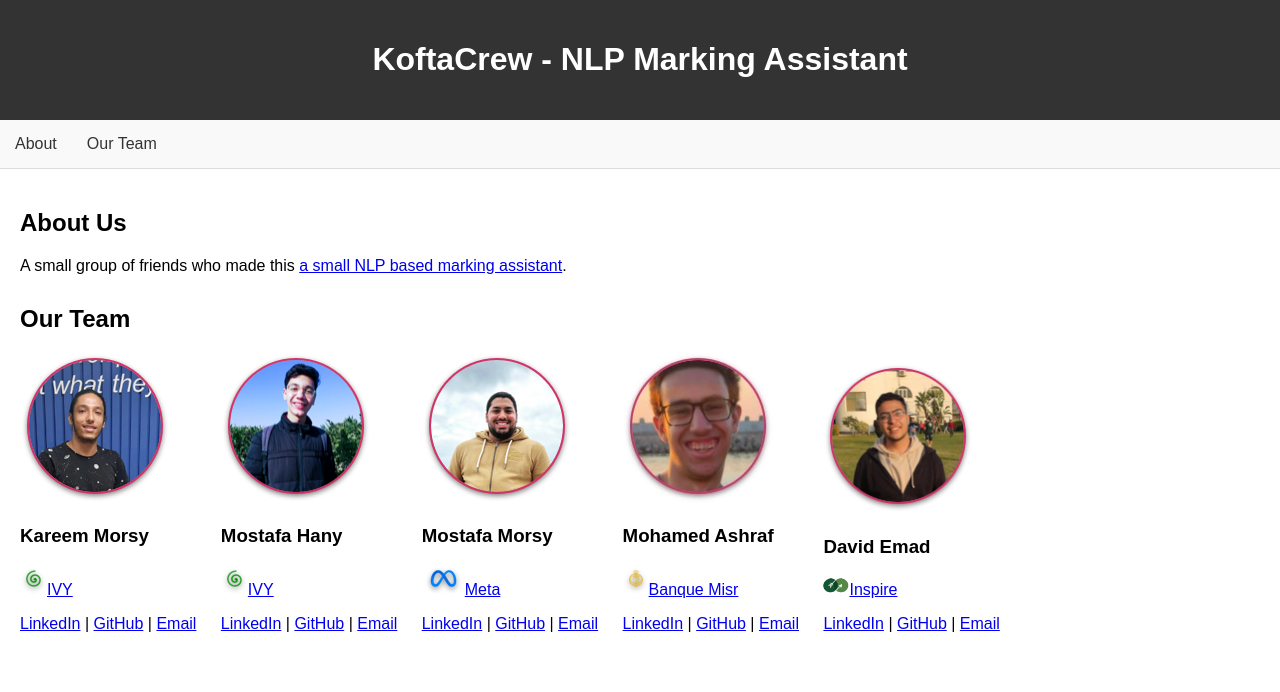
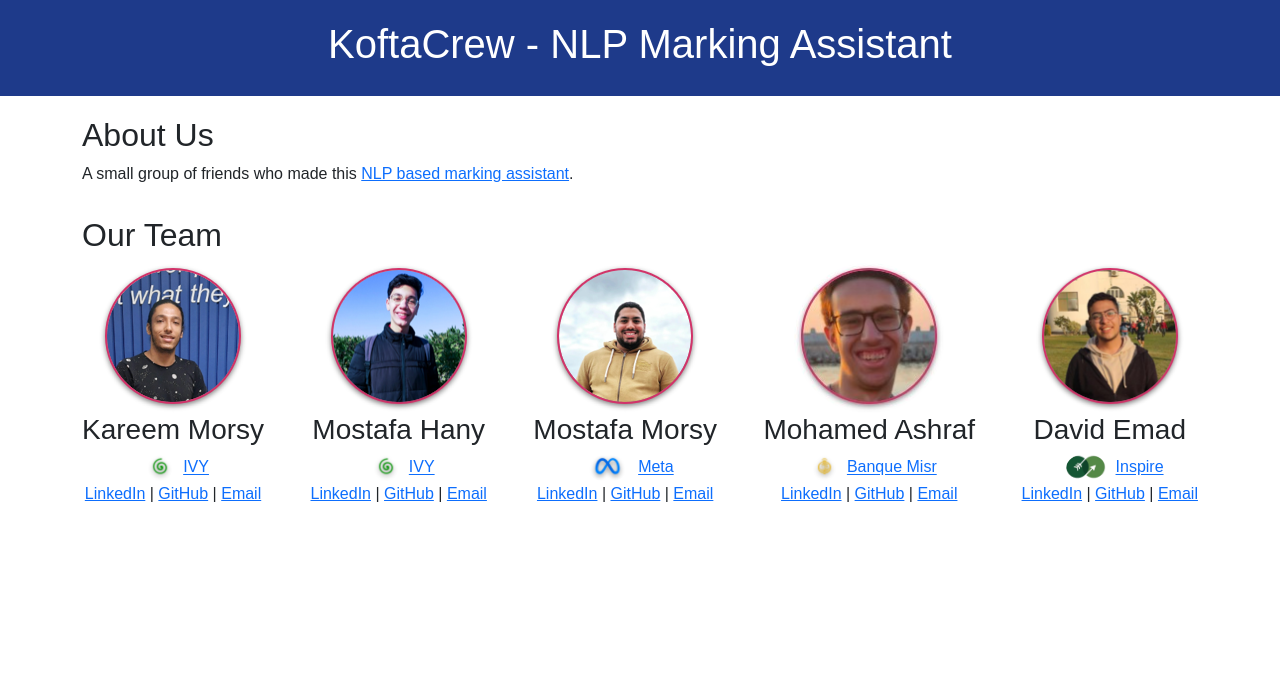
Before and after one commit to KoftaCrew/team-info, a plain HTML site: page index.html in a window 1280 px wide. Drawn offline with nearby package versions, Linux system fonts and the light colour scheme.

Commit message:
Some changes (#1)

```diff
--- a/index.html
+++ b/index.html
@@ -5,7 +5,11 @@
   <meta charset="UTF-8">
   <meta name="viewport" content="width=device-width, initial-scale=1.0">
   <title>Team Information</title>
+  <link href="https://unpkg.com/bootstrap@5.3.0/dist/css/bootstrap.min.css" rel="stylesheet"
+    integrity="sha384-9ndCyUaIbzAi2FUVXJi0CjmCapSmO7SnpJef0486qhLnuZ2cdeRhO02iuK6FUUVM" crossorigin="anonymous">
   <link rel="stylesheet" href="styles.css">
+  <link rel="icon" type="image/x-icon"
+    href="https://raw.githubusercontent.com/KoftaCrew/NLP-Marker-Frontend/master/public/favicon.ico">
 </head>
 
 <body>
@@ -13,26 +17,22 @@
     <h1>KoftaCrew - NLP Marking Assistant</h1>
   </header>
 
-  <nav>
-    <ul>
-      <li><a href="#about">About</a></li>
-      <li><a href="#team">Our Team</a></li>
-    </ul>
-  </nav>
-
-  <main>
+  <main class="container">
     <section id="about">
       <h2>About Us</h2>
-      <p>A small group of friends who made this <a href="https://frontend.bravewave-3fb96535.northeurope.azurecontainerapps.io/">a small NLP based marking assistant</a>.</p>
+      <p>A small group of friends who made this <a
+          href="https://frontend.bravewave-3fb96535.northeurope.azurecontainerapps.io/">NLP based marking assistant</a>.
+      </p>
     </section>
 
-    <div id="team">
+    <section id="team">
       <h2>Our Team</h2>
 
+      <div class="team-members">
         <div class="team-member">
           <img src="./assets/kareem.png" alt="Kareem Morsy">
           <h3>Kareem Morsy</h3>
-        <a href="https://unify.ai/"> <img style="display: inline-block; width: fit-content; height: fit-content;"  src="./assets/ivy.png" alt="Ivy Logo">IVY</a>
+          <a href="https://unify.ai/" class="company"> <img src="./assets/ivy.png" alt="Ivy Logo">IVY</a>
           <p>
             <a href="https://www.linkedin.com/in/kreemmorsy/" target="_blank">LinkedIn</a> |
             <a href="https://github.com/KareemMAX" target="_blank">GitHub</a> |
@@ -42,7 +42,7 @@
         <div class="team-member">
           <img src="./assets/bingo.png" alt="Mostafa Hany">
           <h3>Mostafa Hany</h3>
-        <a href="https://unify.ai/"> <img style="display: inline-block; width: fit-content; height: fit-content;"  src="./assets/ivy.png" alt="Ivy Logo">IVY</a>
+          <a href="https://unify.ai/" class="company"> <img src="./assets/ivy.png" alt="Ivy Logo">IVY</a>
           <p>
             <a href="https://www.linkedin.com/in/catbit/" target="_blank">LinkedIn</a> |
             <a href="https://github.com/CatB1t" target="_blank">GitHub</a> |
@@ -52,7 +52,7 @@
         <div class="team-member">
           <img src="./assets/kofta.png" alt="Mostafa Morsy">
           <h3>Mostafa Morsy</h3>
-        <a href="https://about.meta.com/"> <img style="display: inline-block; width: fit-content; height: fit-content;"  src="./assets/meta.png" alt="Ivy Logo">Meta</a>
+          <a href="https://about.meta.com/" class="company"> <img " src=" ./assets/meta.png" alt="Ivy Logo">Meta</a>
           <p>
             <a href="https://www.linkedin.com/in/mostafamorsy2/" target="_blank">LinkedIn</a> |
             <a href="https://github.com/MostafaMorsy28" target="_blank">GitHub</a> |
@@ -62,7 +62,8 @@
         <div class="team-member">
           <img src="./assets/ashraf.png" alt="Mohamed Ashraf">
           <h3>Mohamed Ashraf</h3>
-        <a href="https://www.banquemisr.com/"> <img style="display: inline-block; width: fit-content; height: fit-content;"  src="./assets/bmisr.png" alt="Ivy Logo">Banque Misr</a>
+          <a href="https://www.banquemisr.com/" class="company"> <img src="./assets/bmisr.png" alt="Ivy Logo">Banque
+            Misr</a>
           <p>
             <a href="https://www.linkedin.com/in/m-ashraf-dawood/" target="_blank">LinkedIn</a> |
             <a href="https://github.com/mAshrafDawood" target="_blank">GitHub</a> |
@@ -72,7 +73,7 @@
         <div class="team-member">
           <img src="./assets/Picture5.png" alt="David Emad">
           <h3>David Emad</h3>
-        <a href="https://inspirejo.com/"> <img style="display: inline-block; width: 26px; height: fit-content;"  src="./assets/inspire.png" alt="Ivy Logo">Inspire</a>
+          <a href="https://inspirejo.com/" class="company"> <img src="./assets/inspire.png" alt="Ivy Logo">Inspire</a>
           <p>
             <a href="https://www.linkedin.com/in/david-emad-291b1b1b5/" target="_blank">LinkedIn</a> |
             <a href="https://github.com/dovaaa" target="_blank">GitHub</a> |
@@ -80,10 +81,13 @@
           </p>
         </div>
       </div>
+    </section>
 
   </main>
 
-
+  <script src="https://unpkg.com/bootstrap@5.3.0/dist/js/bootstrap.bundle.min.js"
+    integrity="sha384-geWF76RCwLtnZ8qwWowPQNguL3RmwHVBC9FhGdlKrxdiJJigb/j/68SIy3Te4Bkz"
+    crossorigin="anonymous"></script>
 </body>
 
 </html>
--- a/styles.css
+++ b/styles.css
@@ -6,34 +6,10 @@ body {
 }
 
 header {
-  background-color: #333;
+  background-color: #1e3a8a;
   color: #fff;
   padding: 20px;
   text-align: center;
-}
-
-nav ul {
-  list-style-type: none;
-  margin: 0;
-  padding: 0;
-  overflow: hidden;
-  background-color: #f9f9f9;
-  border-bottom: 1px solid #ddd;
-}
-
-nav ul li {
-  float: left;
-}
-
-nav ul li a {
-  display: block;
-  padding: 15px;
-  text-decoration: none;
-  color: #333;
-}
-
-nav ul li a:hover {
-  background-color: #ddd;
 }
 
 main {
@@ -43,19 +19,17 @@ main {
 section {
   margin-bottom: 30px;
 }
-#team {
-  /* text-align: center; */
-  width: 100%;
+.team-members {
   flex-direction: row;
   flex-wrap: wrap;
   justify-content: space-between;
-
+  display: flex;
 }
 
 .team-member {
-  display: inline-block;
-  margin-bottom: 20px;
-  margin-right: 20px;
+  display: flex;
+  flex-direction: column;
+  align-items: center;
 }
 
 .team-member img {
@@ -64,6 +38,13 @@ section {
   border-radius: 50%;
 }
 
+.company img {
+  display: inline-block;
+  width: fit-content;
+  max-height: 28px;
+  margin: 0 10px;
+}
+
 footer {
   background-color: #333;
   color: #fff;
```
Lines whose indentation alone changed are shown as unchanged.
